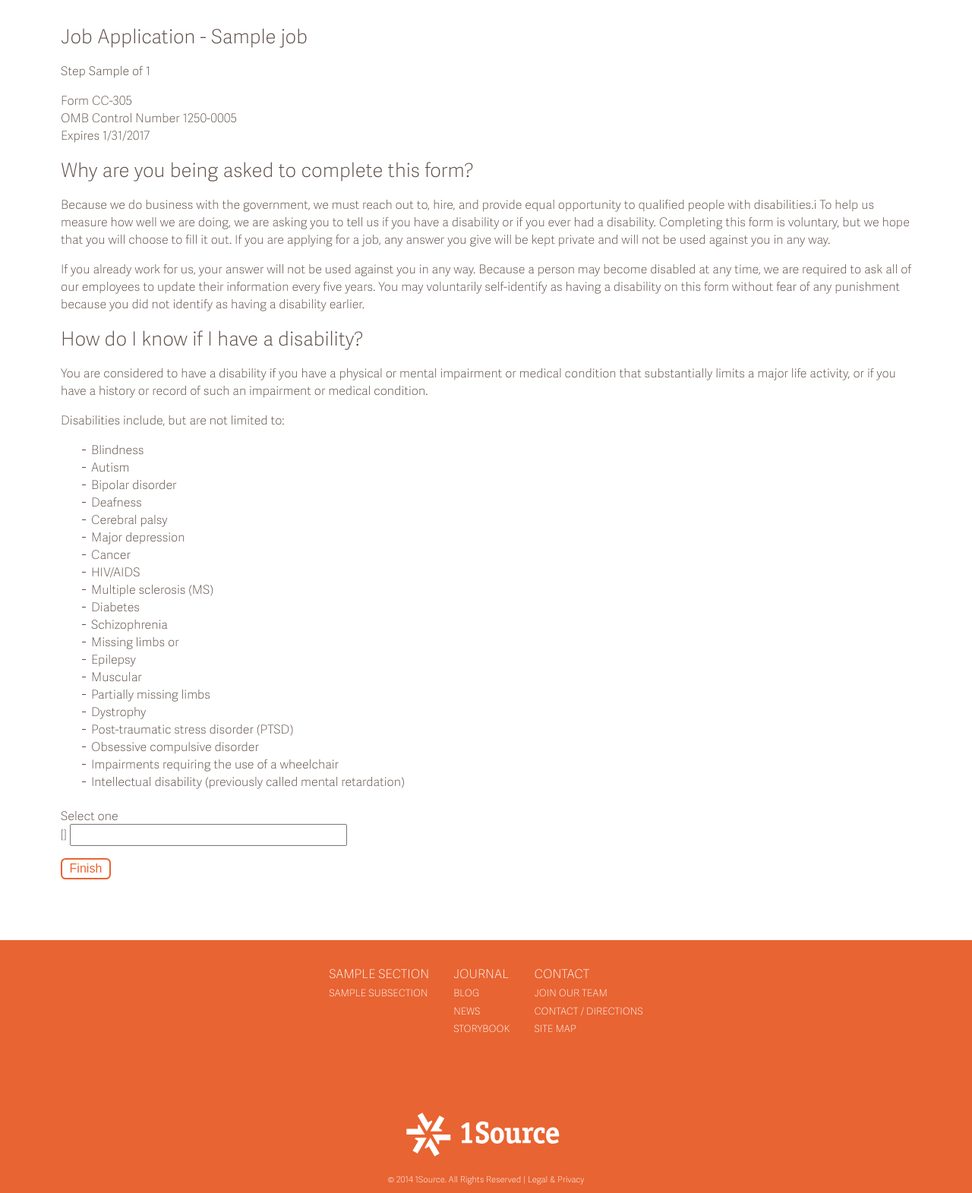
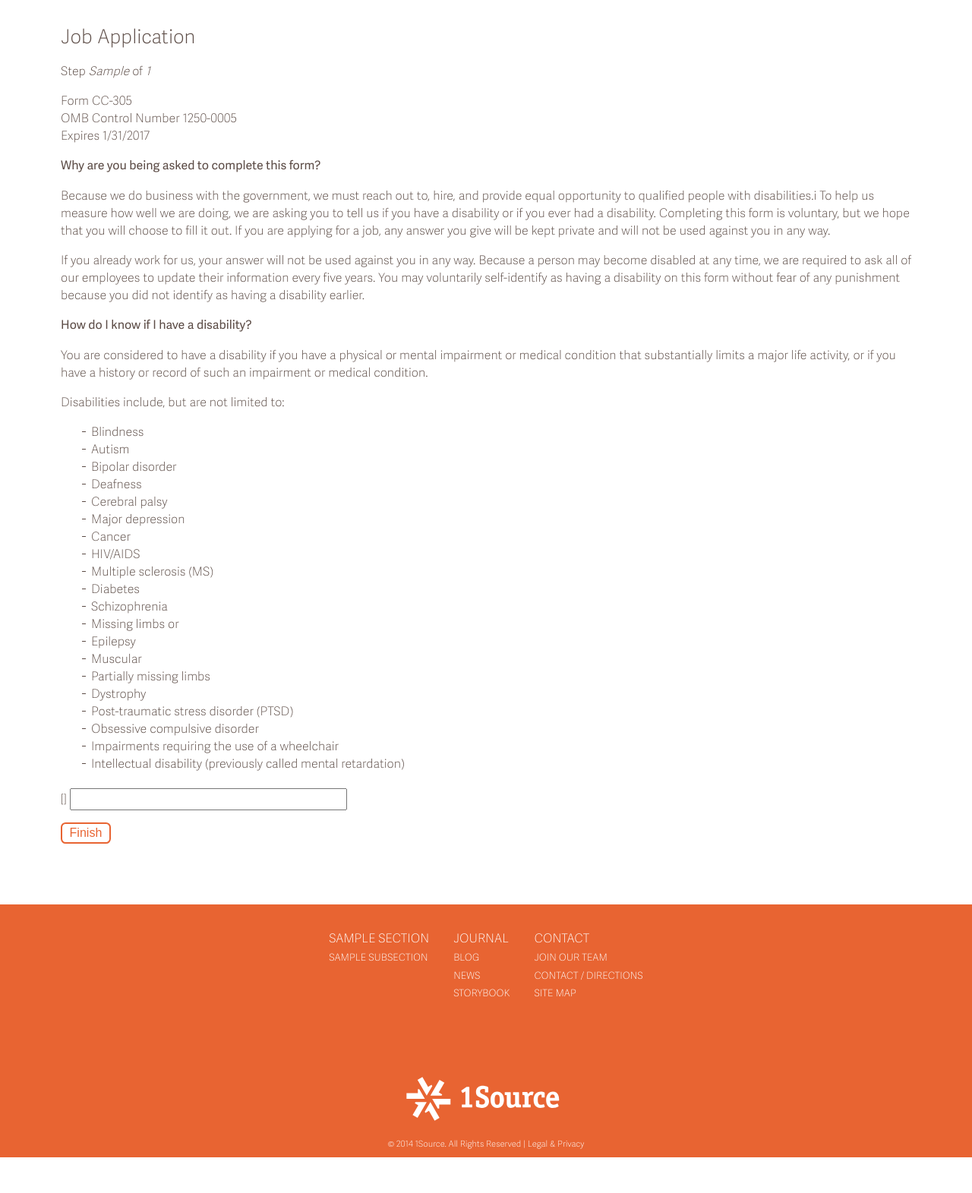
Before and after one commit to devonwarren/1source, a Django app: template templates/job_apply3.html in a window 1280 px wide. Shown: the part 243-1814 px from the top of the page at 76% size. After the commit the page ends 1767 px from the top, so only its background shows below. Run offline with Django 3.2, Linux system fonts and the light colour scheme; the template is opened without the code that fills it: most values are stand-ins (such as "Sample title", 1, 10 or a date in 2020); form fields are guessed from the names that the template uses; data that the repository does not hold is empty; parts of the project's set-up code (start-up, migrations or seed data) failed here and were passed over; some libraries are stand-ins or nearby versions.

Commit message:
cleanup job application form3

```diff
--- a/templates/job_apply.html
+++ b/templates/job_apply.html
@@ -18,13 +18,13 @@
 
 <div class="content-center">
 
-    <h4>Job Application - {{ job.title }}</h4>
+    <h4>Job Application</h4>
 
     <div class="body">
 
         {{ wizard.form.media }}
 
-        <p>Step {{ wizard.steps.step1 }} of {{ wizard.steps.count }}</p>
+        <p>Step <em>{{ wizard.steps.step1 }}</em> of <em>{{ wizard.steps.count }}</em></p>
 
         {% if form.errors %}
             <p style="color: red;">
--- a/templates/job_apply3.html
+++ b/templates/job_apply3.html
@@ -15,7 +15,7 @@
 
         <p></p>
 
-        <h4>Why are you being asked to complete this form?</h4>
+        <p><strong>Why are you being asked to complete this form?</strong></p>
 
         <p>
             Because we do business with the government, we must reach out to, hire, and provide equal opportunity to qualified people with disabilities.i To help us measure how well we are doing, we are asking you to tell us if you have a disability or if you ever had a disability. Completing this form is voluntary, but we hope that you will choose to fill it out. If you are applying for a job, any answer you give will be kept private and will not be used against you in any way.
@@ -26,7 +26,7 @@
 
         <p></p>
 
-        <h4>How do I know if I have a disability?</h4>
+        <p><strong>How do I know if I have a disability?</strong></p>
 
         <p>
             You are considered to have a disability if you have a physical or mental impairment or medical condition that substantially limits a major life activity, or if you have a history or record of such an impairment or medical condition.
@@ -59,7 +59,6 @@
         </p>
 
         <div class="field disability">
-            <label for="id_disability">Select one</label><br>
             {{ form.disability.errors }}
             {{ form.disability }}
         </div>
```
